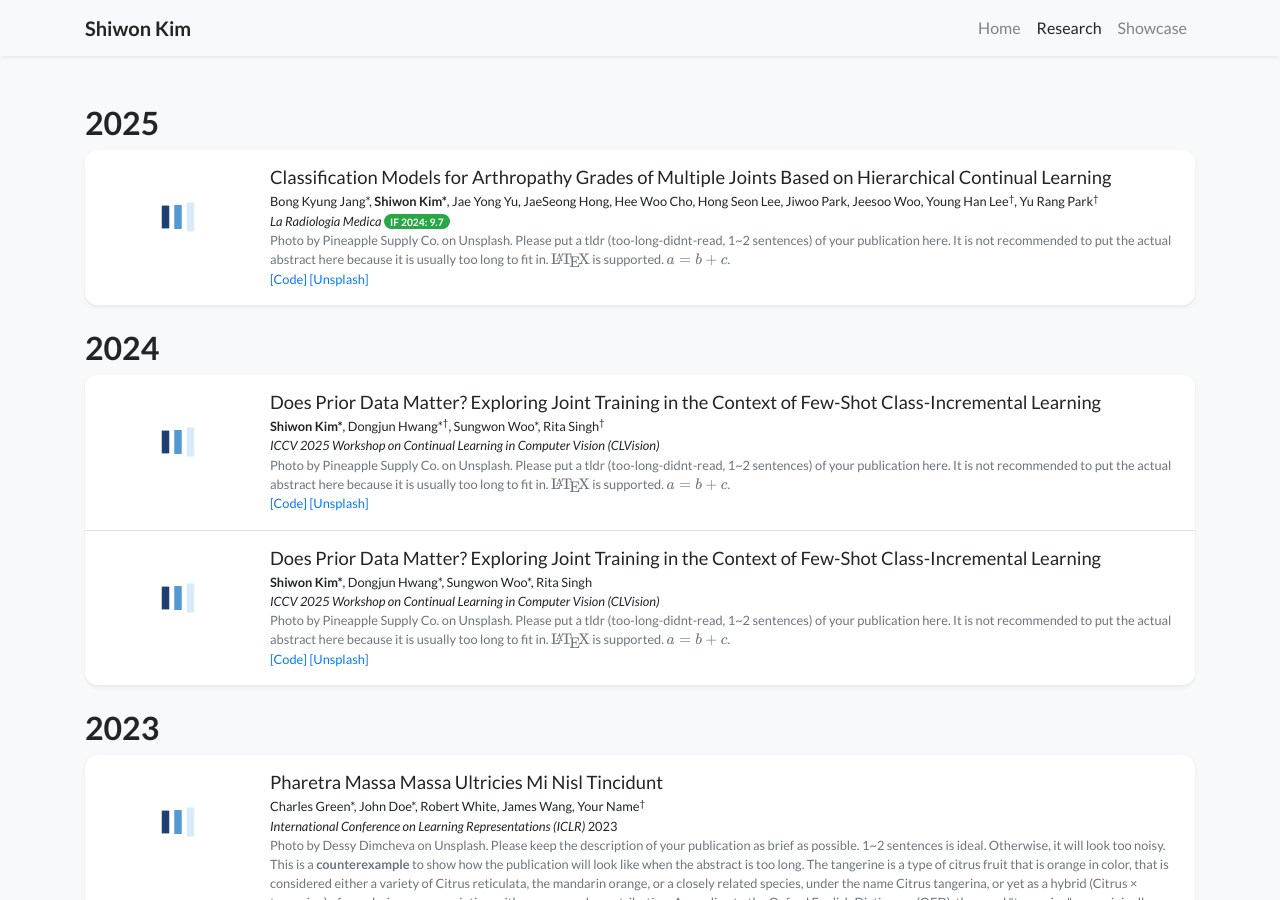
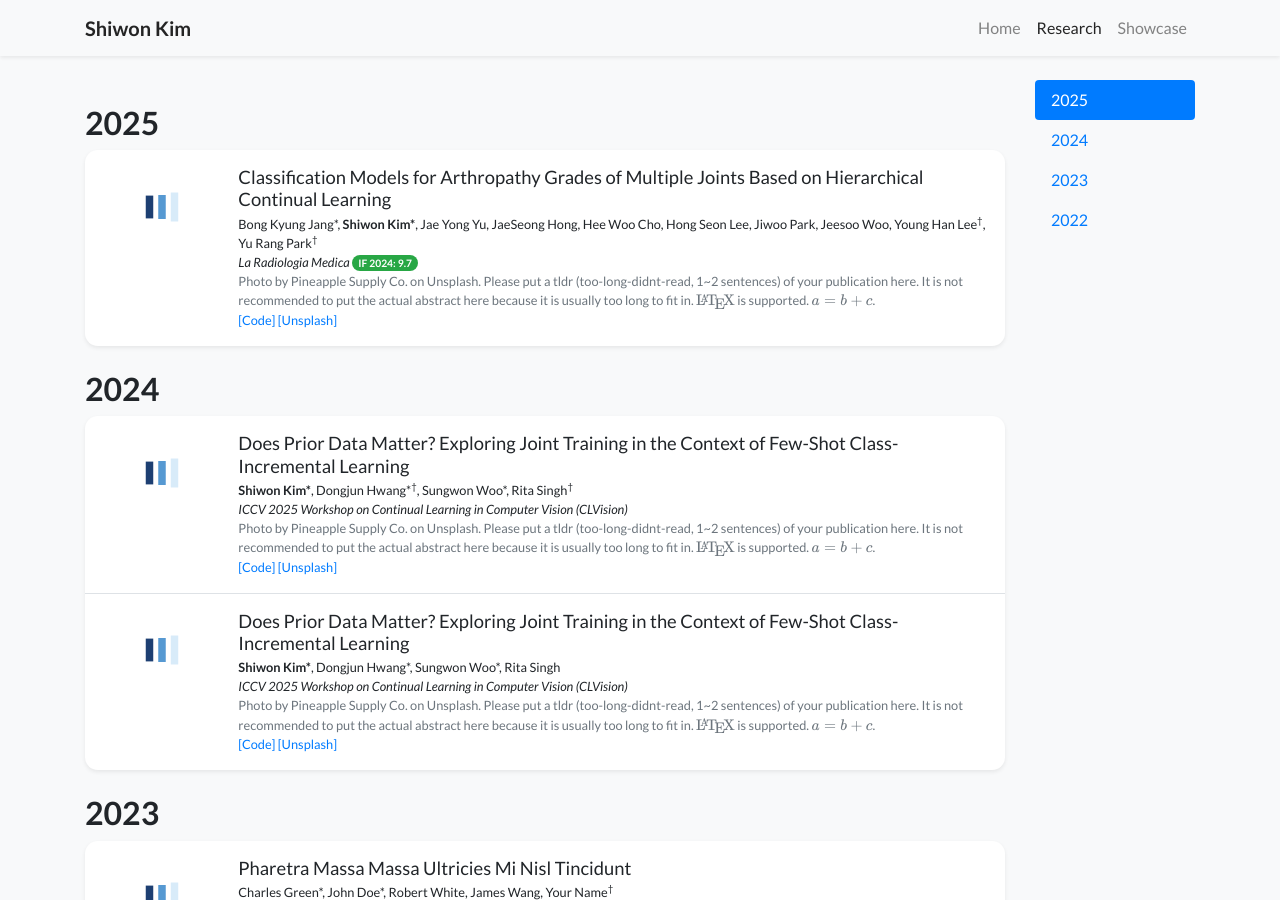
Before and after one commit to shiwonkim/shiwonkim.github.io, a Jekyll site: the page built from publications.html, in a window 1280 px wide and 900 px high. Built offline with Jekyll 4.4.1, drawn with Linux system fonts in a browser that asks for light colours; nearby versions of some CDN libraries; a style sheet for code colours, icons or effects is not loaded.

Commit message:
edit profile

```diff
--- a/publications.html
+++ b/publications.html
@@ -9,7 +9,7 @@
 {% assign pubs_by_year = site.publications | sort: "date" | reverse | group_by_exp: "item", "item.date | date: '%Y'" %}
 
 <div class="row">
-    <div class="col-14 col-lg-12">
+    <div class="col-12 col-lg-10">
         {% for year in pubs_by_year %}
         {% assign num_papers = year.items | size %}
         <h2 class="pt-4" id="year-{{ year.name }}">{{ year.name }}</h2>
```
